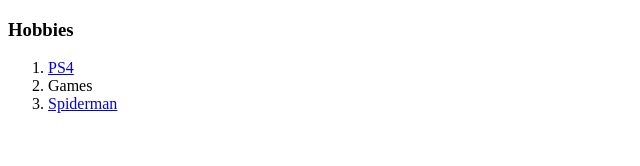
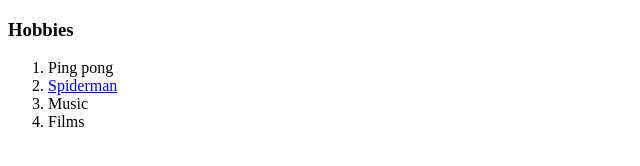
Before and after one commit to steclovatec/cv, a plain HTML site: page Hobbies.html in a window 1280 px wide. Shown: the whole page, without its empty margins (0-640 px from the left). Drawn offline with Linux system fonts and the light colour scheme.

Commit message:
Update Hobbies.html

```diff
--- a/Hobbies.html
+++ b/Hobbies.html
@@ -7,10 +7,10 @@
   <body>
     <h3>Hobbies</h3>
     <ol>
-      <li><a href="https://www.playstation.com/ru-ru/">PS4</a></li>
-      <li>Games</li>
+      <li>Ping pong</li>
       <li><a href="https://ru.wikipedia.org/wiki/%D0%A7%D0%B5%D0%BB%D0%BE%D0%B2%D0%B5%D0%BA-%D0%BF%D0%B0%D1%83%D0%BA">Spiderman</a></li>
-
+      <li>Music</li>
+      <li>Films</li>
     </ol>
 
 
```
